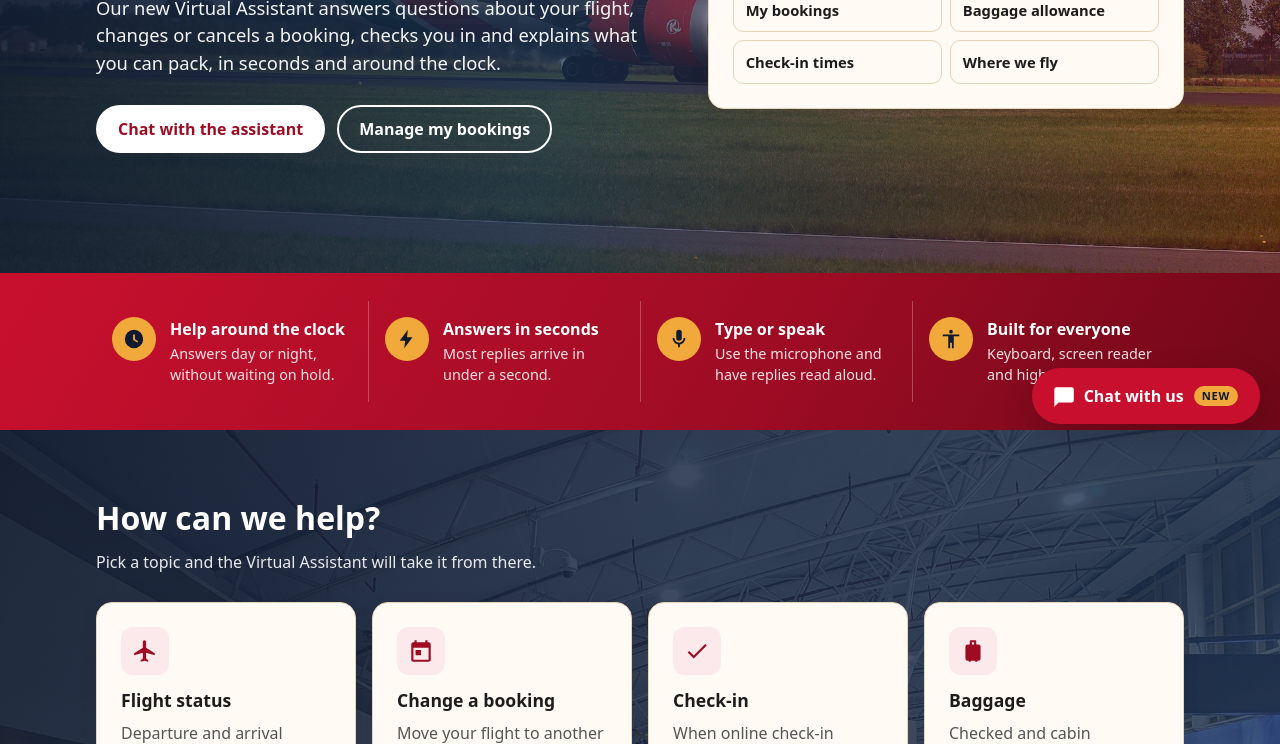
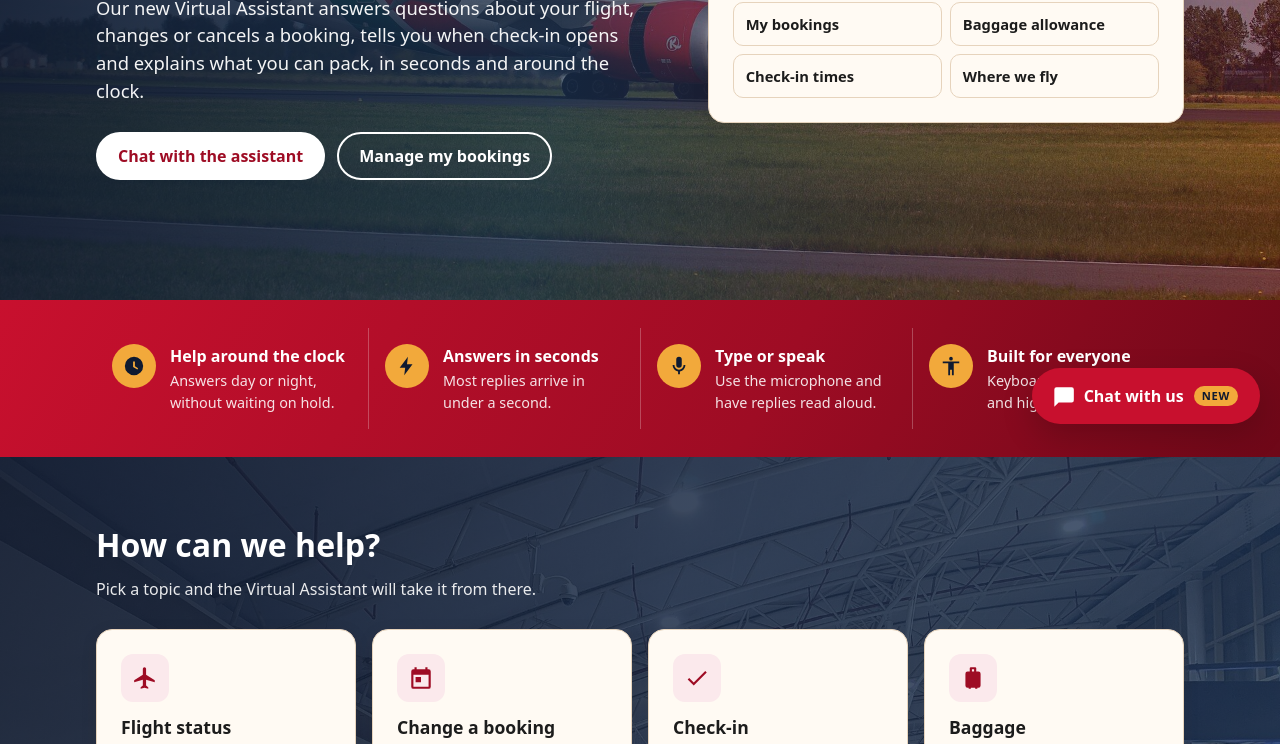
Before and after one commit to JoshuaBaraka24/airline-chatbot, a plain HTML site: page frontend/index.html in a window 1280 px wide. Shown: the part 356-1100 px from the top of the page. Drawn offline with Linux system fonts and the light colour scheme; no server answers.

Commit message:
fix(frontend): stop saying the assistant checks people in

```diff
--- a/frontend/index.html
+++ b/frontend/index.html
@@ -20,7 +20,7 @@
           <a class="hero__new" href="assistant.html"><span class="pill-new">New</span> Introducing the Virtual Assistant <span aria-hidden="true">→</span></a>
           <h1 id="hero-title">Travel help, any time you need it</h1>
           <p>Our new Virtual Assistant answers questions about your flight, changes or cancels a booking,
-             checks you in and explains what you can pack, in seconds and around the clock.</p>
+             tells you when check-in opens and explains what you can pack, in seconds and around the clock.</p>
           <div class="hero__actions">
             <button type="button" class="btn btn--light" id="hero-chat">Chat with the assistant</button>
             <a class="btn btn--ghost" href="account.html" id="hero-manage">Manage my bookings</a>
```
